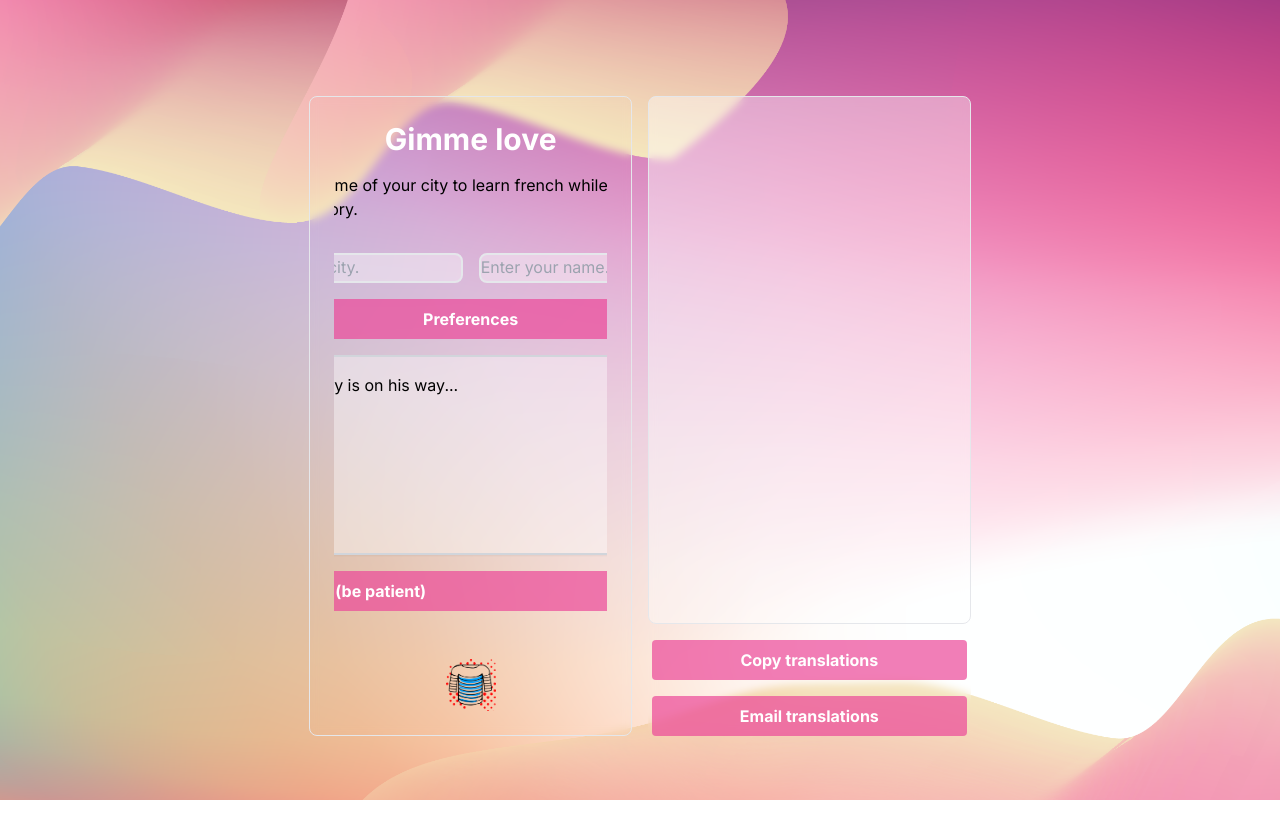
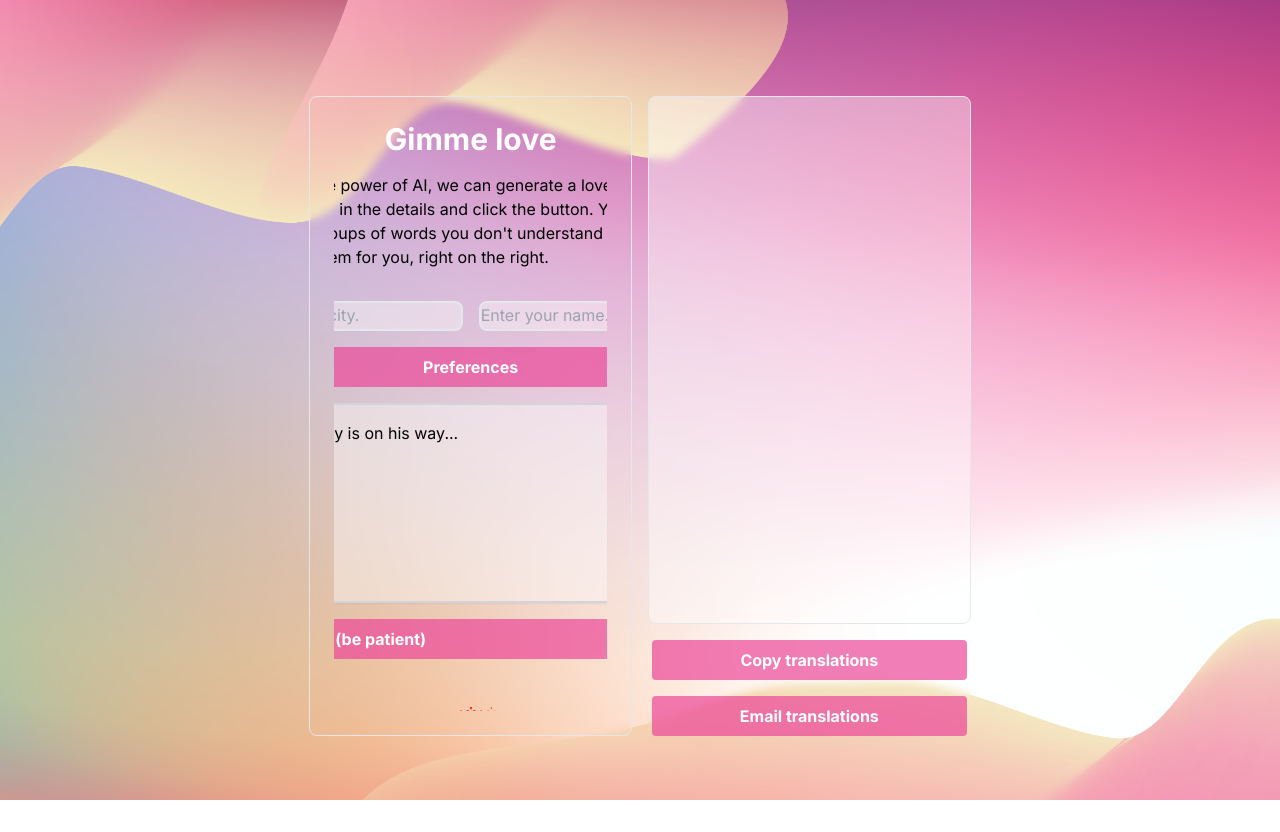
Before and after one commit to lmangall/love-letter, a Next.js app: page / in a window 1280 px wide. Built offline with nearby package versions, Linux system fonts and the light colour scheme.

Commit message:
ui improvements

```diff
--- a/app/page.tsx
+++ b/app/page.tsx
@@ -87,8 +87,10 @@ export default function Home() {
                   Gimme love
                 </h1>
                 <p className="mb-8 bold">
-                  Enter the name of your city to learn french while living your
-                  own love story.
+                  Through the power of AI, we can generate a love story for you.
+                  Just fill in the details and click the button. You can
+                  highlight groups of words you don't understand and we'll
+                  translate them for you, right on the right.
                 </p>
                 {/* Settings Modal */}
                 <SettingsModal
```
